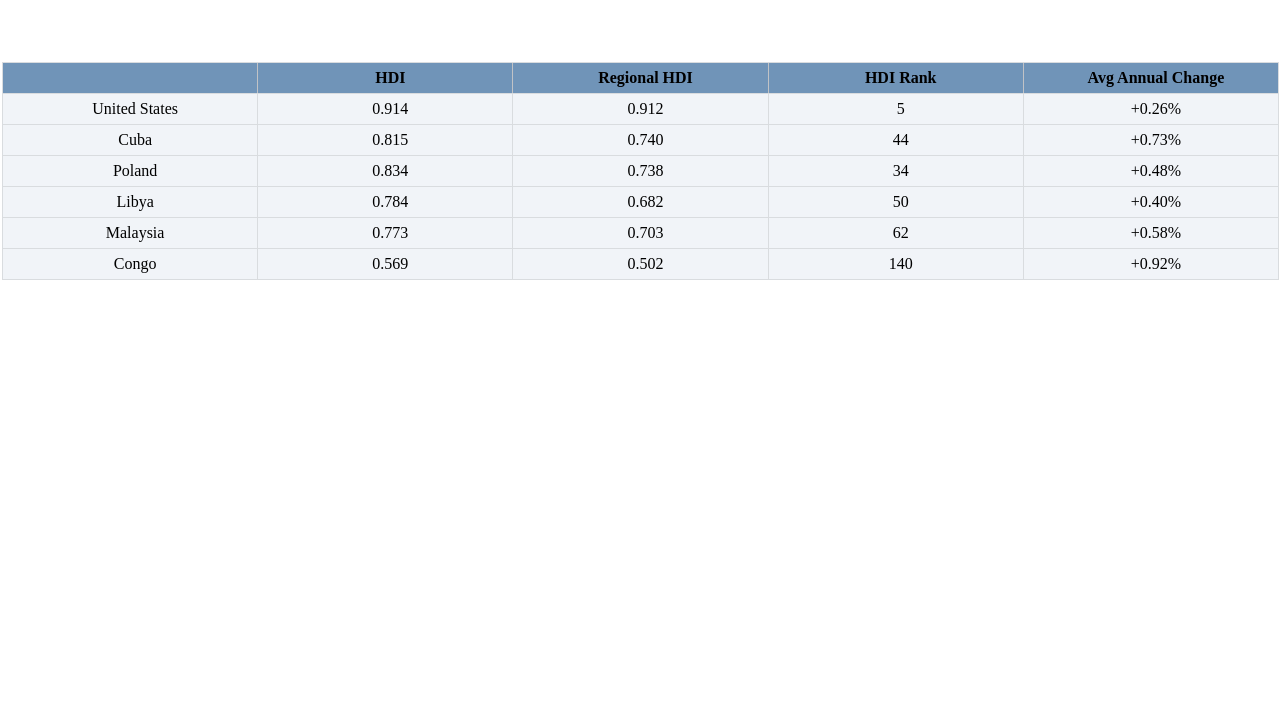
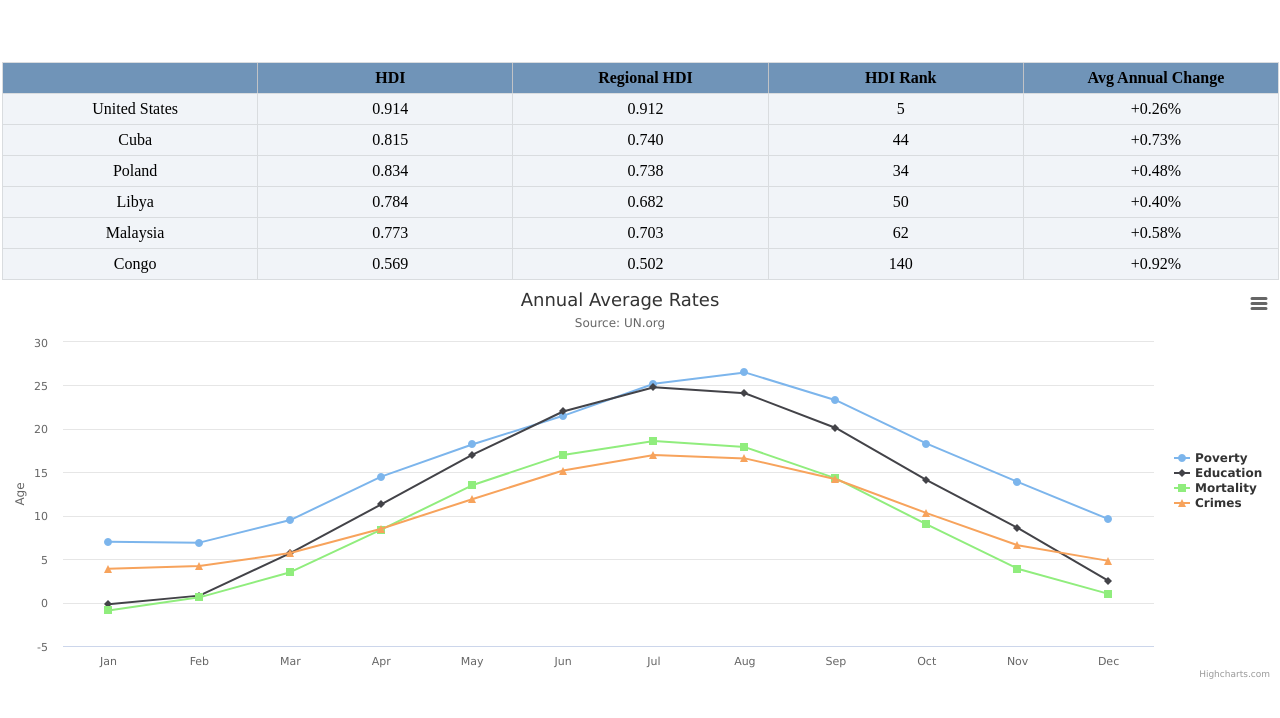
Before and after one commit to jthompson18/client-dev, a plain HTML site: page index.html in a window 1280 px wide. Drawn offline with nearby package versions, Linux system fonts and the light colour scheme.

Commit message:
Add Highcharts

```diff
--- a/index.html
+++ b/index.html
@@ -56,5 +56,12 @@
             </tr>
         </table>
     </section>
+
+    <div id="container" style="min-width: 310px; height: 400px; margin: 0 auto"></div>
+
+    <script src="https://ajax.googleapis.com/ajax/libs/jquery/2.1.4/jquery.min.js"></script>
+    <script src="http://code.highcharts.com/highcharts.js"></script>
+    <script src="http://code.highcharts.com/modules/exporting.js"></script>
+    <script src="js/script.js"></script>
 </body>
 </html>
--- /dev/null
+++ b/js/script.js
@@ -0,0 +1,48 @@
+$(function () {
+    $('#container').highcharts({
+        title: {
+            text: 'Annual Average Rates',
+            x: -20 //center
+        },
+        subtitle: {
+            text: 'Source: UN.org',
+            x: -20
+        },
+        xAxis: {
+            categories: ['Jan', 'Feb', 'Mar', 'Apr', 'May', 'Jun',
+                'Jul', 'Aug', 'Sep', 'Oct', 'Nov', 'Dec']
+        },
+        yAxis: {
+            title: {
+                text: 'Age'
+            },
+            plotLines: [{
+                value: 0,
+                width: 1,
+                color: '#808080'
+            }]
+        },
+        tooltip: {
+            valueSuffix: '°C'
+        },
+        legend: {
+            layout: 'vertical',
+            align: 'right',
+            verticalAlign: 'middle',
+            borderWidth: 0
+        },
+        series: [{
+            name: 'Poverty',
+            data: [7.0, 6.9, 9.5, 14.5, 18.2, 21.5, 25.2, 26.5, 23.3, 18.3, 13.9, 9.6]
+        }, {
+            name: 'Education',
+            data: [-0.2, 0.8, 5.7, 11.3, 17.0, 22.0, 24.8, 24.1, 20.1, 14.1, 8.6, 2.5]
+        }, {
+            name: 'Mortality',
+            data: [-0.9, 0.6, 3.5, 8.4, 13.5, 17.0, 18.6, 17.9, 14.3, 9.0, 3.9, 1.0]
+        }, {
+            name: 'Crimes',
+            data: [3.9, 4.2, 5.7, 8.5, 11.9, 15.2, 17.0, 16.6, 14.2, 10.3, 6.6, 4.8]
+        }]
+    });
+});
```
